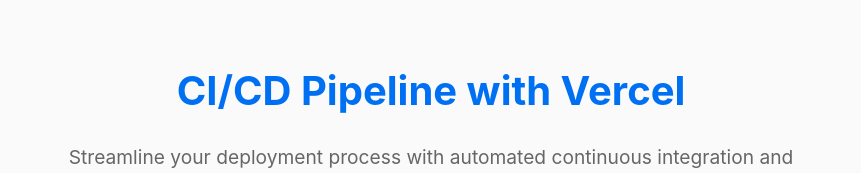
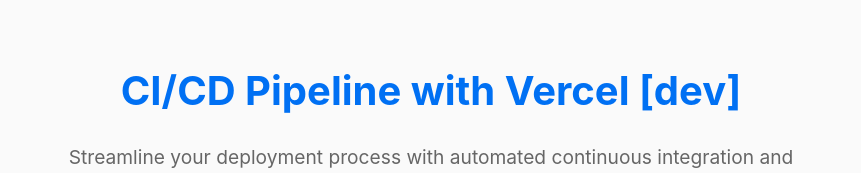
Before and after one commit to SwALabs/ci-cd-vercel, a plain HTML site: page index.html in a window 1280 px wide. Shown: the top 173 px of the page, without its empty margins (209-1070 px from the left). Drawn offline with Linux system fonts and the light colour scheme.

Commit message:
chore: add [dev] indicator to title and heading

```diff
--- a/index.html
+++ b/index.html
@@ -3,7 +3,7 @@
 <head>
     <meta charset="UTF-8">
     <meta name="viewport" content="width=device-width, initial-scale=1.0">
-    <title>CI/CD with Vercel</title>
+    <title>CI/CD with Vercel [dev]</title>
     <style>
         :root {
             --primary-color: #0070f3;
@@ -78,7 +78,7 @@
 <body>
     <div class="container">
         <header>
-            <h1>CI/CD Pipeline with Vercel</h1>
+            <h1>CI/CD Pipeline with Vercel [dev]</h1>
             <p class="description">Streamline your deployment process with automated continuous integration and delivery</p>
         </header>
 
```
